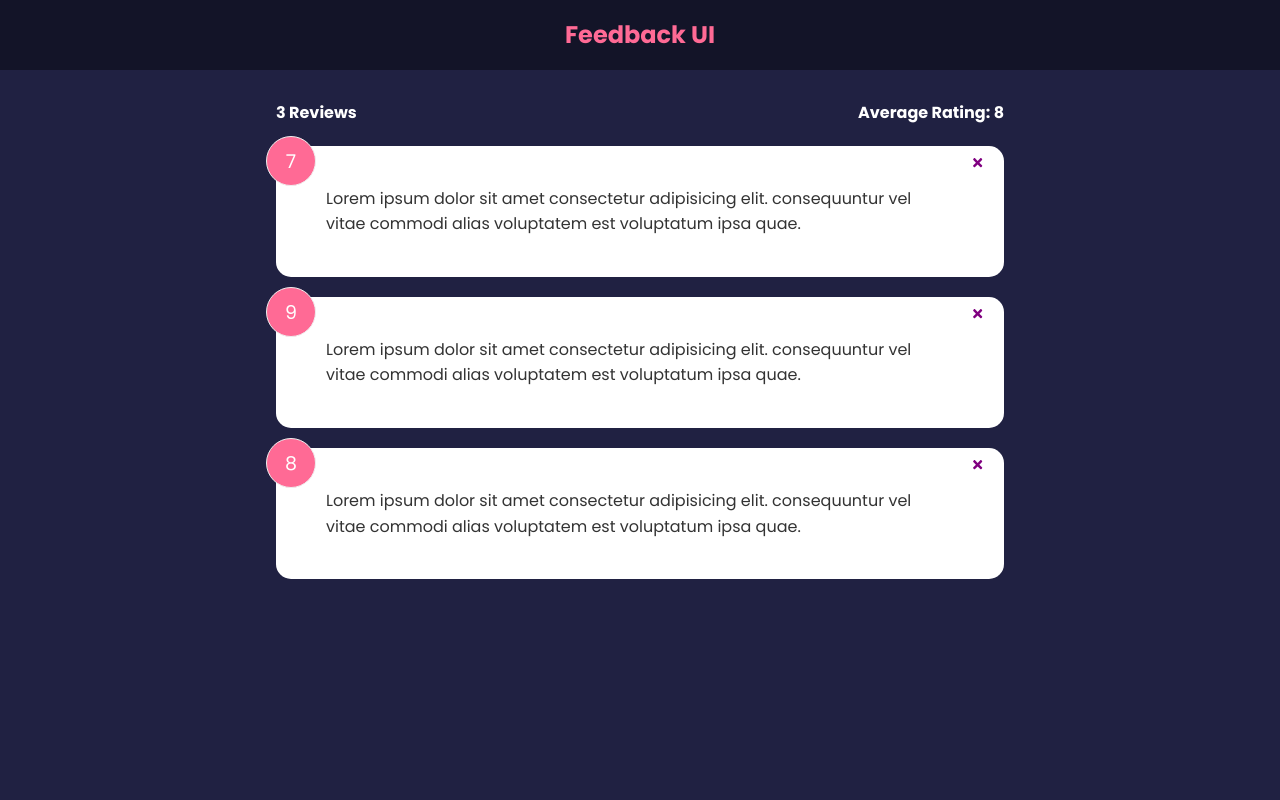
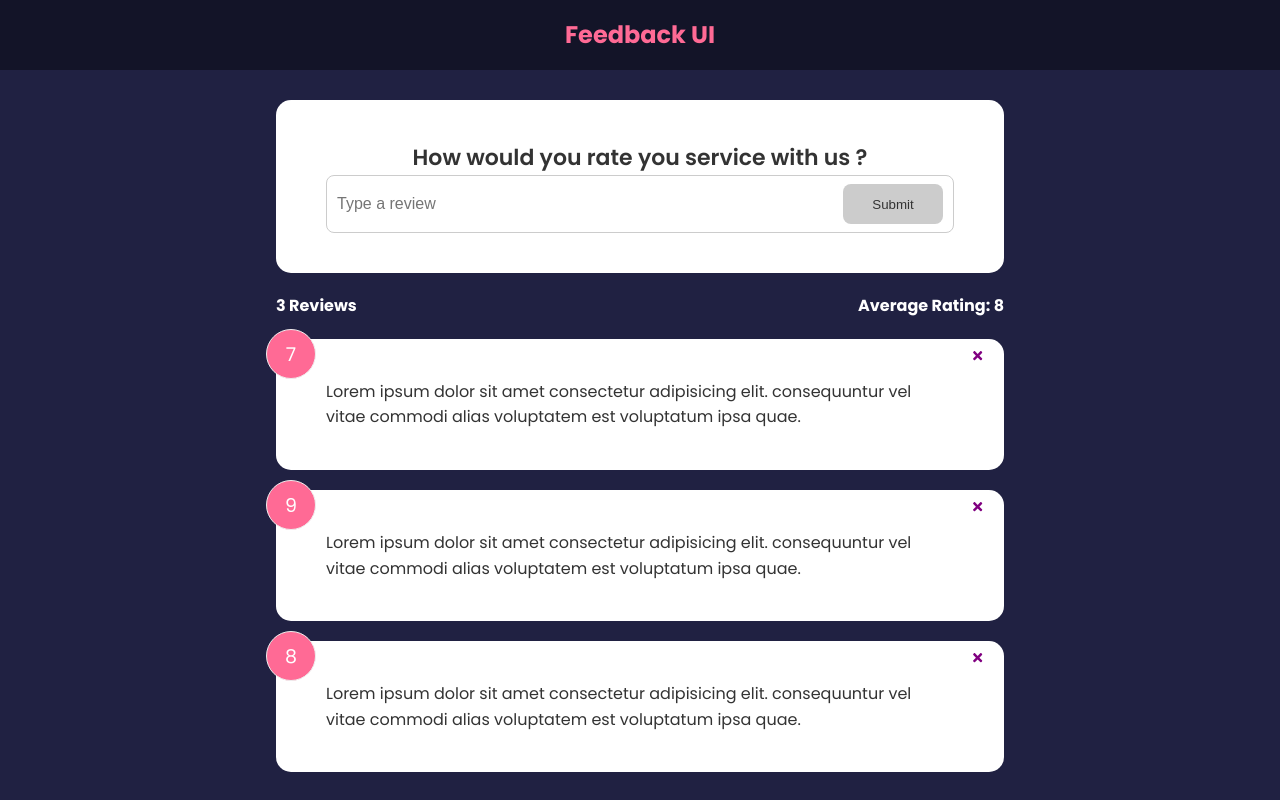
Before and after one commit to basuabhirup/feedback-app, a React (Create React App) app: page / in a window 1280 px wide. Built offline with nearby package versions, Linux system fonts and the light colour scheme.

Commit message:
Add Form with real-time validation on input length

```diff
--- a/src/App.js
+++ b/src/App.js
@@ -3,6 +3,7 @@ import Header from './components/Header'
 import FeedbackStats from './components/FeedbackStats'
 import FeedbackList from './components/FeedbackList'
 import FeedbackData from './data/FeedbackData'
+import FeedbackForm from './components/FeedbackForm'
 
 function App() {
 	const [feedbackArray, setFeedbackArray] = useState(FeedbackData)
@@ -16,6 +17,7 @@ function App() {
 		<Fragment>
 			<Header />
 			<div className='container'>
+				<FeedbackForm />
 				<FeedbackStats feedbackArray={feedbackArray} />
 				<FeedbackList
 					feedbackArray={feedbackArray}
--- /dev/null
+++ b/src/components/FeedbackForm.jsx
@@ -0,0 +1,46 @@
+import { useState } from 'react'
+import Card from './shared/Card'
+import Button from './shared/Button'
+
+function FeedbackForm() {
+  const [text, setText] = useState('')
+  const [btnDisabled, setBtnDisabled] = useState(true)
+  const [msg, setMsg] = useState('')
+
+  const handleTextChange = ({target: {value}}) => {
+    if (value === '') {
+			setBtnDisabled(true)
+			setMsg(null)
+    } else if (value !== '' && value.trim().length < 10) {
+      setBtnDisabled(true)
+			setMsg('Text must be at least 10 characters')
+    } else {
+      setBtnDisabled(false)
+			setMsg(null)
+    }
+		setText(value)
+  }
+
+	return (
+		<Card>
+			<form>
+				<h2>How would you rate you service with us ?</h2>
+				{/* RatingSelect component */}
+				<div className='input-group'>
+					<input
+						onChange={handleTextChange}
+						type='text'
+						placeholder='Type a review'
+						value={text}
+					/>
+					<Button type='submit' isDisabled={btnDisabled}>
+						Submit
+					</Button>
+				</div>
+				{msg && <div className='message'>{msg}</div>}
+			</form>
+		</Card>
+	)
+}
+
+export default FeedbackForm
--- /dev/null
+++ b/src/components/shared/Button.jsx
@@ -0,0 +1,25 @@
+import React from 'react'
+import PropTypes from 'prop-types'
+
+function Button({ children, version, type, isDisabled }) {
+	return (
+		<button type={type} disabled={isDisabled} className={`btn btn-${version}`}>
+			{children}
+		</button>
+	)
+}
+
+Button.defaultProps = {
+	version: 'primary',
+	type: 'button',
+	isDisabled: false,
+}
+
+Button.propTypes = {
+	children: PropTypes.node.isRequired,
+	version: PropTypes.string,
+	type: PropTypes.string,
+	isDisabled: PropTypes.bool,
+}
+
+export default Button
```
